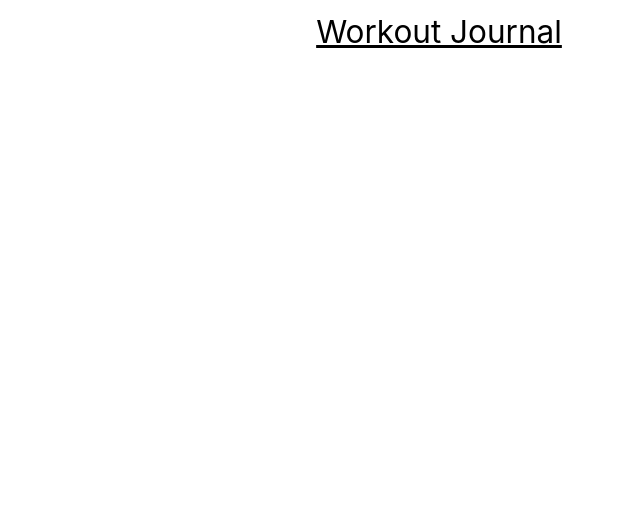
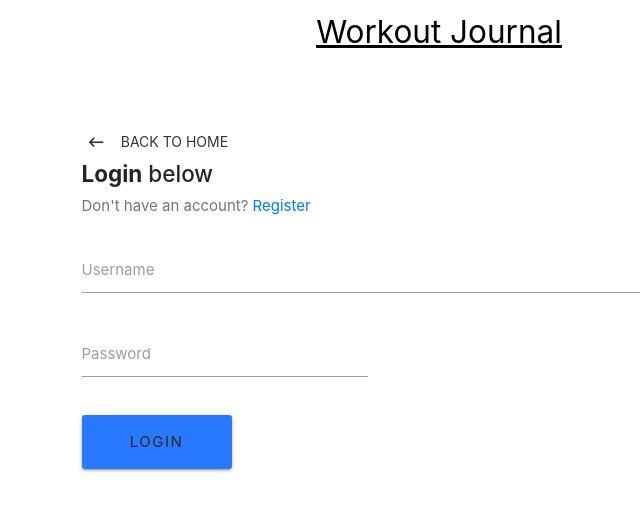
Before and after one commit to OstronKim/strava-tracker, a React (Create React App) app in the folder client/: page /login in a window 1280 px wide. Shown: the top 510 px of the page, without its empty margins (201-841 px from the left). Built offline with nearby package versions, Linux system fonts and the light colour scheme.

Commit message:
add login component

```diff
--- a/client/src/App.js
+++ b/client/src/App.js
@@ -8,6 +8,7 @@
 import Navbar from "./components/layout/Navbar";
 import Landing from "./components/layout/Landing";
 import Register from "./components/auth/Register";
+import Login from "./components/auth/Login";
 
 function App() {
   return (
@@ -16,6 +17,7 @@
         <Navbar />
         <Route exact path="/" component={Landing} />
         <Route exact path="/register" component={Register} />
+        <Route exact path="/login" component={Login} />
       </div>
     </Router>
   );
--- /dev/null
+++ b/client/src/components/auth/Login.js
@@ -0,0 +1,88 @@
+import React, { Component } from "react";
+import { Link } from "react-router-dom";
+
+class Login extends Component {
+  constructor() {
+    super();
+    this.state = {
+      username: "",
+      password: "",
+      errors: {},
+    };
+  }
+
+  onChange = (e) => {
+    this.setState({ [e.target.id]: e.target.value });
+  };
+
+  onSubmit = (e) => {
+    e.preventDefault();
+    const userData = {
+      username: this.state.username,
+      password: this.state.password,
+    };
+    console.log(userData);
+  };
+
+  render() {
+    const errors = this.state.errors;
+
+    return (
+      <div className="container">
+        <div style={{ marginTop: "4rem" }} className="row">
+          <div className="col s8 offset-s2">
+            <Link to="/" className="btn-flat waves-effect">
+              <i className="material-icons left">keyboard_backspace</i> Back to
+              home
+            </Link>
+            <div className="col s12" style={{ paddingLeft: "11.250px" }}>
+              <h4>
+                <b>Login</b> below
+              </h4>
+              <p className="grey-text text-darken-1">
+                Don't have an account? <Link to="/register">Register</Link>
+              </p>
+            </div>
+            <form noValidate onSubmit={this.onSubmit}>
+              <div className="input-field col s12 offset">
+                <label htmlFor="username">Username</label>
+                <input
+                  onChange={this.onChange}
+                  value={this.state.username}
+                  error={errors.username}
+                  id="username"
+                  type="text"
+                />
+              </div>
+              <div className="input-field col s4">
+                <label htmlFor="password">Password</label>
+                <input
+                  onChange={this.onChange}
+                  value={this.state.password}
+                  error={errors.password}
+                  id="password"
+                  type="password"
+                />
+              </div>
+              <div className="col s12" style={{ paddingLeft: "11.250px" }}>
+                <button
+                  style={{
+                    width: "150px",
+                    borderRadius: "3px",
+                    letterSpacing: "1.5px",
+                    marginTop: "1rem",
+                  }}
+                  type="submit"
+                  className="btn btn-large waves-effect waves-light hoverable blue accent-3"
+                >
+                  Login
+                </button>
+              </div>
+            </form>
+          </div>
+        </div>
+      </div>
+    );
+  }
+}
+export default Login;
```
